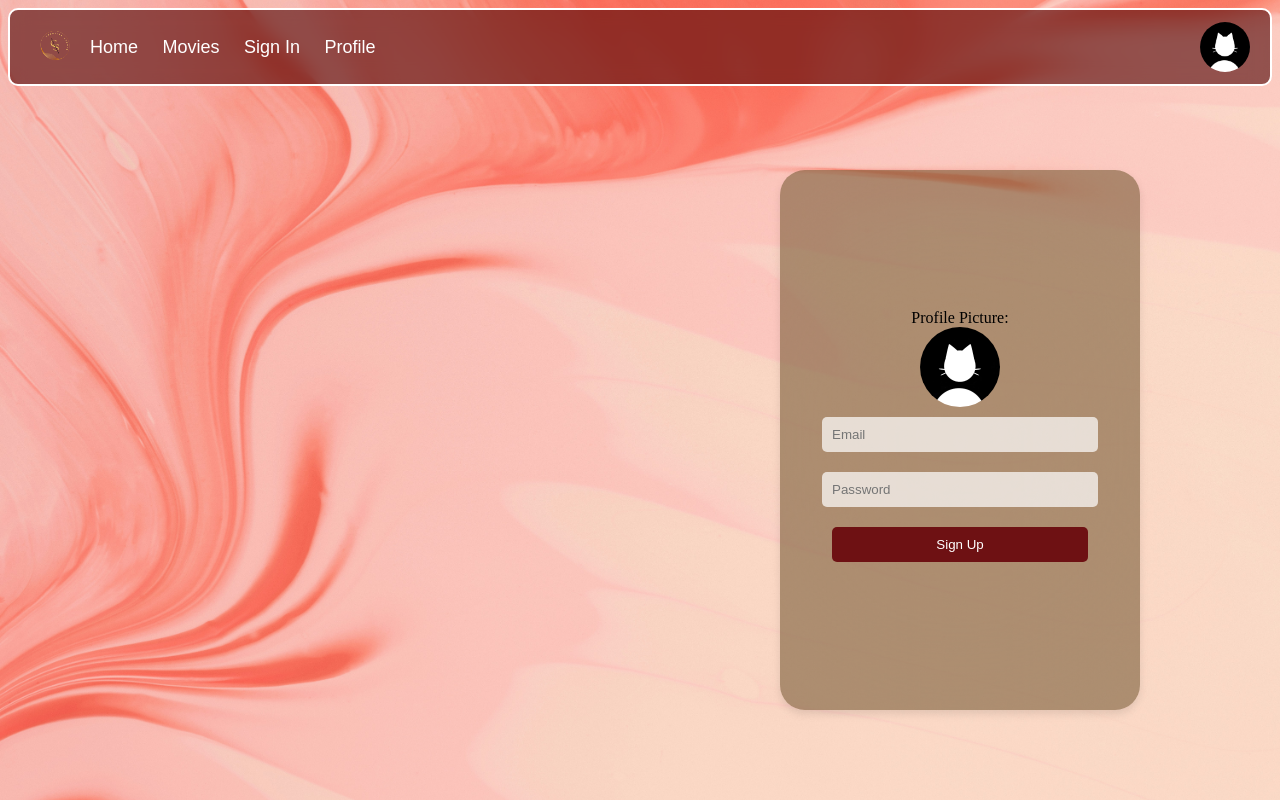
After one commit to FreeAhuraBird/dsd_repo, a Flask app: page /login in a window 1280 px wide. The commit adds this page. Run offline with Flask 3, Linux system fonts and the light colour scheme.

Commit message:
Added login.html page. Added support for signup.
User can now sign up and save their credentials into the databse.
Added page for signing in. If credentials fails, user will be
asked to try again.

Issue: None

```diff
--- a/server.py
+++ b/server.py
@@ -62,7 +62,6 @@ def reserve_item_for_user(item_id, user_id):
 # Define routes
 @app.route('/')
 def index():
-    print("HEEEEJ")
     if request.method == 'POST':
         username = request.form['signup-username']
         password = request.form['signup-password']
@@ -83,23 +82,34 @@ def signup():
         email = request.form['signup-email']
         color = request.form.get('color', 'beige')
         print(username, password, email, color)
+        print("something")
+
+        userid = get_new_listid()
+        # Store user data in MySQL database
+        try:
+            conn = mysql.connect()
+            cursor = conn.cursor()
+
+            # Insert user into Users table
+            cursor.execute("INSERT INTO Users (UserID, Username, Password, Email, Profile_Picture) VALUES (%s, %s, %s, %s)",
+                           (userid, username, password, email, 'images/cat_placeholder.jpg'))
+
+            conn.commit()
+            cursor.close()
+            conn.close()
+
+            return redirect(url_for("home"))
+
+        except Exception as e:
+            return str(e)
+
+        #     return 'Signup successful!'
         # Check if password contains a capital letter
         # if not any(char.isupper() for char in password):
         #     return 'Password must contain at least one capital letter.'
-        return redirect(url_for("home"))
 
         # Store user data in MySQL database
-        # try:
-        #     conn = mysql.connect()
-        #     cursor = conn.cursor()
 
-        #     # Insert user into Users table
-        #     cursor.execute("INSERT INTO Users (UserID, Username, Password, Email, Profile_Picture) VALUES (%s, %s, %s, %s)",
-        #                    (userid, username, password, email, 'images/cat_placeholder.jpg'))
-
-        #     conn.commit()
-        #     cursor.close()
-        #     conn.close()
 
         #     return 'Signup successful!'
         # except Exception as e:
@@ -108,31 +118,33 @@ def signup():
         #     cursor.close()
         #     conn.close()
 
-@app.route('/login', methods=['POST'])
+@app.route('/login', methods=['GET','POST'])
 def login():
     if request.method == 'POST':
-        username = request.form['login-username']
+        email = request.form['login-email']
         password = request.form['login-password']
-
+        print(email, password)
         try:
             conn = mysql.connect()
             cursor = conn.cursor()
 
             # Check if the provided credentials are valid
-            cursor.execute("SELECT * FROM Users WHERE Username = %s AND Password = %s", (username, password))
+            cursor.execute("SELECT * FROM Users WHERE Username = %s AND Password = %s", (email, password))
             user_data = cursor.fetchone()
 
-            if user_data:
-                session['user_id'] = user_data[0]
-                return redirect(url_for('profile'))
+            if user_data != None:
+                return redirect(url_for('home'))
             else:
-                return 'Invalid credentials. Please try again.'
+                return render_template('login.html', invalid_password=True)
 
         except Exception as e:
             return str(e)
         finally:
             cursor.close()
             conn.close()
+
+    else:  # For GET requests
+        return render_template('login.html')
 
 @app.route('/logout')
 def logout():
--- a/static/css/style.css
+++ b/static/css/style.css
@@ -64,6 +64,8 @@ body.yellow .input {
    font-family: Arial, sans-serif;
    backdrop-filter: blur(10px);
    border: 2px solid white;
+
+
 }
 
 .spacer {
@@ -111,10 +113,13 @@ color: #ddd;
  }
 /* Global Styles */
 body {
-   background: linear-gradient(90deg, rgba(156, 25, 27, 1) 27%, rgba(236, 131, 133, 1) 89%);
+   /* background: linear-gradient(90deg, rgba(156, 25, 27, 1) 27%, rgba(236, 131, 133, 1) 89%);
    color: #fff;
    font-family: 'Arial', sans-serif;
-   margin: 0;
+   margin: 0; */
+   background-image: url('/static/img//beige-background.jpg');
+   background-size: cover;
+   background-repeat: no-repeat;
 }
 
 h1 {
--- /dev/null
+++ b/templates/login.html
@@ -0,0 +1,46 @@
+<!DOCTYPE html>
+<html>
+<head>
+    <link rel="stylesheet" href="{{url_for('static', filename='css/style.css')}}">
+</head>
+<body>
+    <!--Logo måste läggas till på vänster sidan samt en javascript carousel.-->
+
+    <div class="toolbar">
+
+        <!-- Här är en placeholder logo-->
+        <div class="logo">
+            <img src="/static/img//creative_studio_placeholder_logo.png" alt="Creative Studio Logo">
+        </div>
+        <div class="links">
+            <a href="{{ url_for('home') }}">Home</a>
+            <a href="{{ url_for('movies') }}">Movies</a>
+            <!-- <a href="{{ url_for('art') }}">Art</a> -->
+            <!-- <a href="{{ url_for('music') }}">Music</a> -->
+            <a href="{{ url_for('login') }}">Sign In</a>
+            <a href="{{ url_for('profile') }}">Profile</a>
+        </div>
+        <div class="profile">
+            <img id="toolbar-profile-picture" src="/static/img//cat_placeholder.jpg" alt="Profile Picture">
+        </div>
+    </div>
+    {% block content %}
+    <form class="input" id="login-form" action="login" method="post">
+        <label for="profile-picture">Profile Picture:</label>
+        <div id="profile-picture" class="profile-picture">
+            <img id="profile-picture-preview" src="/static/img//cat_placeholder.jpg" alt="Profile Picture">
+        </div>
+        <input type="text" id="login-email" name="login-email" placeholder="Email" required>
+        <input type="text" id="login-password" name="login-password" placeholder="Password" required minlength="8">
+        <span id="password-error" style="color: red;"></span>
+
+        <button class="button" type="submit" name="sign-up">Sign Up</button>
+        {% if invalid_password %}
+
+            <p>Invalid email or password. Please try again.</p>
+
+        {% endif %}
+        {% endblock %}
+    </form>
+</body>
+</html>
--- a/templates/profile.html
+++ b/templates/profile.html
@@ -81,6 +81,7 @@
             <a href="{{ url_for('movies') }}">Movies</a>
             <!-- <a href="{{ url_for('art') }}">Art</a> -->
             <!-- <a href="{{ url_for('music') }}">Music</a> -->
+            <a href="{{ url_for('login') }}">Sign In</a>
             <a href="{{ url_for('profile') }}">Profile</a>
         </div>
         <div class="profile">
```
Also changed, not shown: templates/index.html (+4 -3 lines).
